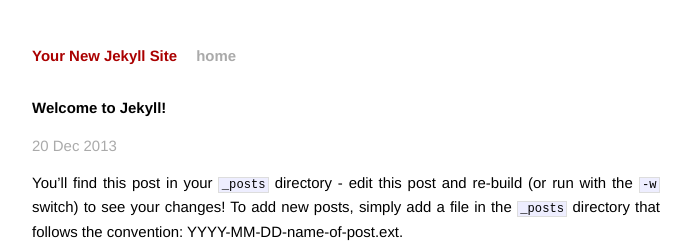
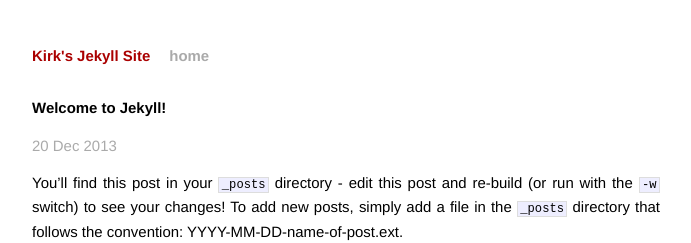
Before and after one commit to SweatGland/kirkfinley, a Jekyll site: the page built from _posts/2013-12-20-welcome-to-jekyll.markdown, in a window 1280 px wide. Shown: the top 243 px of the page, without its empty margins (294-985 px from the left). Built offline with Jekyll 4.4.1, drawn with Linux system fonts in a browser that asks for light colours; Markdown is read by kramdown in place of the engine named in the settings.

Commit message:
Update config to add base url

```diff
--- a/_config.yml
+++ b/_config.yml
@@ -1,3 +1,4 @@
-name: Your New Jekyll Site
+name: Kirk's Jekyll Site
 markdown: redcarpet
 pygments: true
+baseurl: /kirkfinley
```
